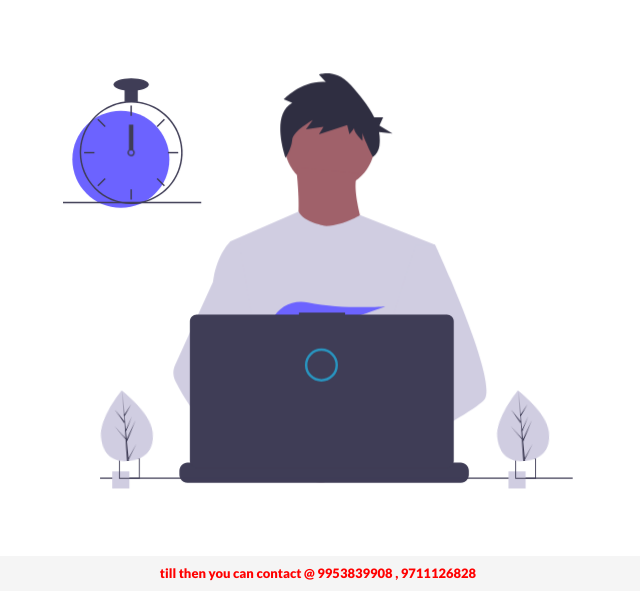
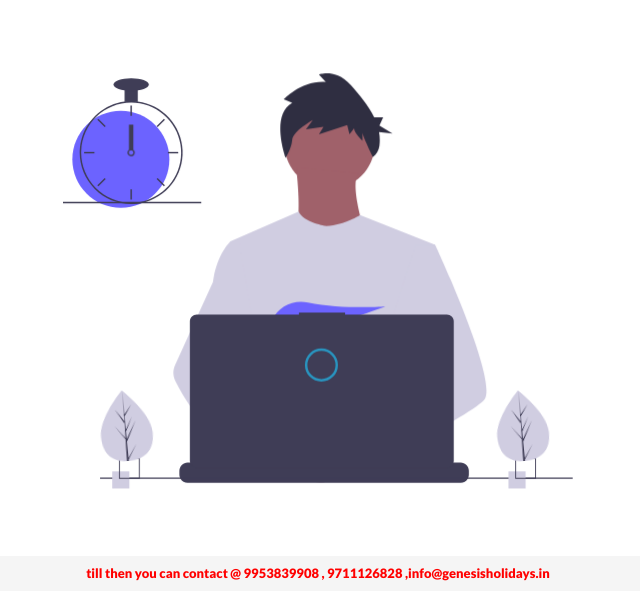
Before and after one commit to amitakulu/soniya, a plain HTML site: page index.html in a window 1280 px wide. Shown: the part 209-800 px from the top of the page, without its empty margins (322-962 px from the left). Drawn offline with nearby package versions, Linux system fonts and the light colour scheme.

Commit message:
Update index.html
hhh

```diff
--- a/index.html
+++ b/index.html
@@ -249,7 +249,7 @@
     </div>
       <footer class="footer">
         <div class="container text-center">
-          <span style="color:red;font-weight:bold">till then you can contact @  9953839908 , 9711126828 </span>
+          <span style="color:red;font-weight:bold">till then you can contact @  9953839908 , 9711126828 ,info@genesisholidays.in </span>
         </div>
       </footer>
 
```
